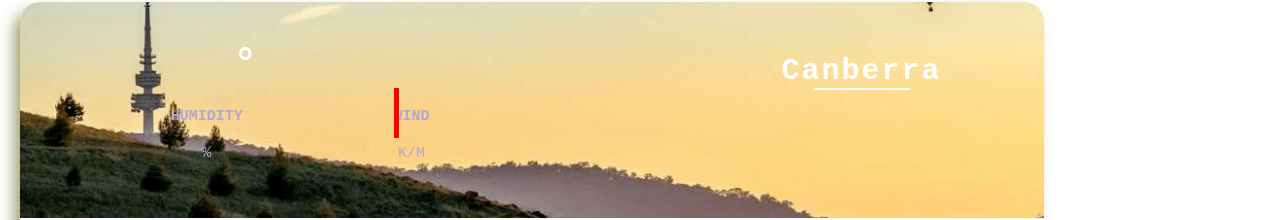
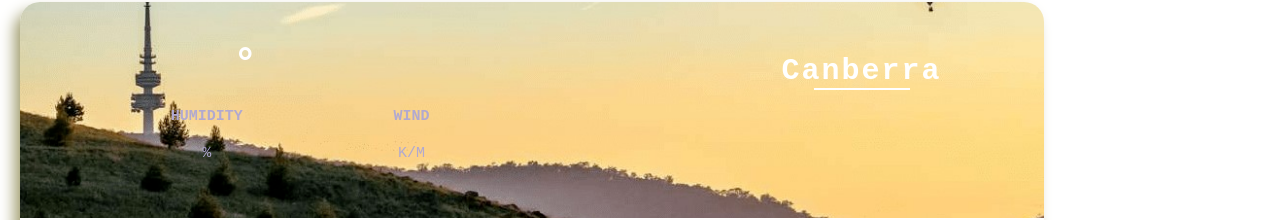
Before and after one commit to camillechang/project2_v1, a React (Create React App) app: page / in a window 1280 px wide. Shown: the part 190-410 px from the top of the page. Built offline with nearby package versions, Linux system fonts and the light colour scheme; no server answers.

Commit message:
Change ui

```diff
--- a/src/components/weather/CurrentWeather.css
+++ b/src/components/weather/CurrentWeather.css
@@ -74,6 +74,7 @@
           flex-grow: 1;
   height: 10rem;
   width: 100%;
+  position: relative;
 }
 
 .current_weather--wind {
@@ -81,16 +82,5 @@
       -ms-flex-positive: 1;
           flex-grow: 1;
   height: 100%;
-  position: relative;
-}
-
-.current_weather--wind:before {
-  content: "";
-  width: 5px;
-  height: 50px;
-  position: absolute;
-  top: 0;
-  left: 0;
-  background: red;
 }
 /*# sourceMappingURL=CurrentWeather.css.map */
--- a/src/components/weather/CurrentWeather.scss
+++ b/src/components/weather/CurrentWeather.scss
@@ -65,19 +65,19 @@
   flex-grow: 1;
   height: 10rem;
   width: 100%;
+  position: relative;
+
+  // &:after {
+  //   content: "";
+  //   width: 5px;
+  //   height: 100%;
+  //   position: absolute;
+  //   top: 0;
+  //   left: 0;
+  //   background: red;
+  // }
 }
 .current_weather--wind {
   flex-grow: 1;
   height: 100%;
-  position: relative;
-
-  &:before {
-    content: "";
-    width: 5px;
-    height: 50px;
-    position: absolute;
-    top: 0;
-    left: 0;
-    background: red;
-  }
 }
```
Also changed, not shown: 1 other file (tests, documents, lock files or other folders).
